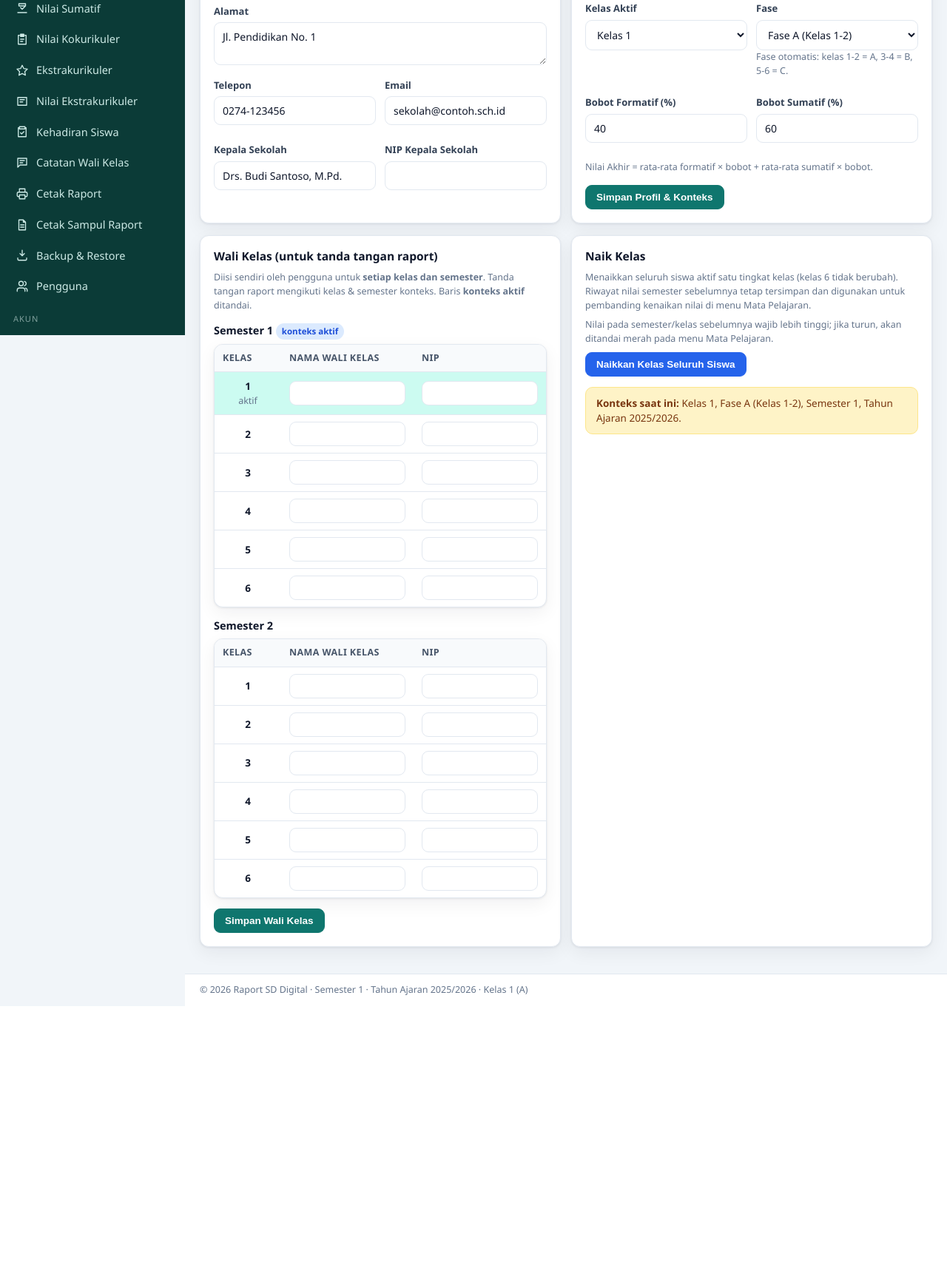
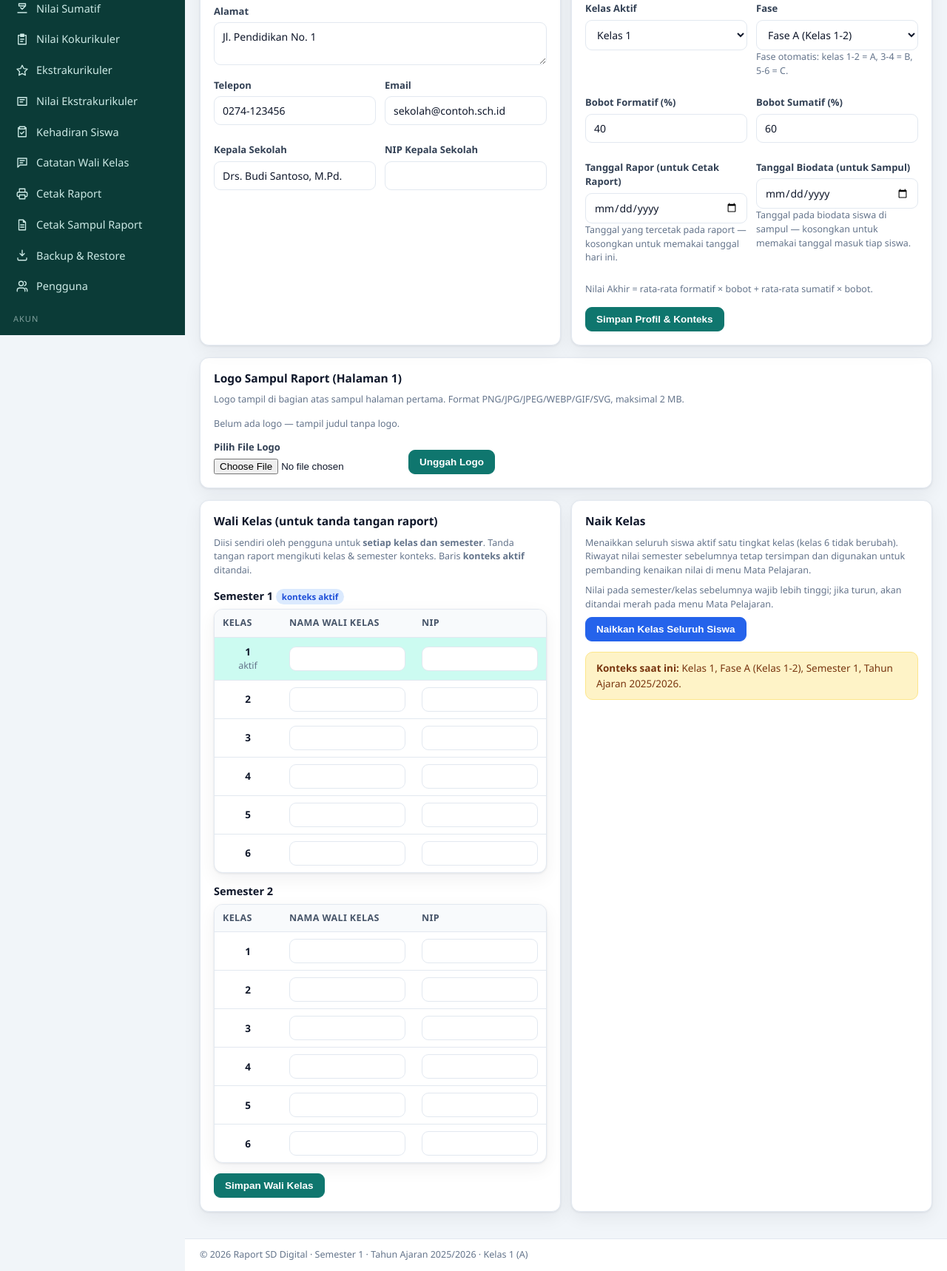
Before and after one commit to ponpesashshidiq2-dev/raportSD, a PHP site: page /index.php?page=profil in a window 1280 px wide. Shown: the part 347-2065 px from the top of the page at 74% size. Before the commit the page ends 1707 px from the top, so only its background shows below. Run offline with PHP 8.4, Linux system fonts and the light colour scheme; the visitor is signed in with stand-in values (Sample User, id 1); some libraries are stand-ins or nearby versions.

Commit message:
Sampul: judul rata tengah + logo dari Profil; Tanggal Rapor & Biodata di Profil; cetak tanpa predikat, deskripsi tanpa nilai dengan Ananda perlu bantuan dalam

```diff
--- a/app/db.php
+++ b/app/db.php
@@ -24,6 +24,9 @@ CREATE TABLE profil (
   website TEXT NOT NULL DEFAULT '',
   kepsek TEXT NOT NULL DEFAULT '',
   kepsek_nip TEXT NOT NULL DEFAULT '',
+  logo TEXT NOT NULL DEFAULT '',
+  tanggal_rapor TEXT NOT NULL DEFAULT '',
+  tanggal_biodata TEXT NOT NULL DEFAULT '',
   ta TEXT NOT NULL DEFAULT '2025/2026',
   semester INTEGER NOT NULL DEFAULT 1,
   kelas_aktif INTEGER NOT NULL DEFAULT 1,
@@ -343,6 +346,19 @@ function migrate_siswa_detail(PDO $pdo): void
     }
 }
 
+function migrate_profil_tambahan(PDO $pdo): void
+{
+    $cols = array_map(fn($c) => $c['name'], $pdo->query('PRAGMA table_info(profil)')->fetchAll(PDO::FETCH_ASSOC));
+    if (!$cols) {
+        return;
+    }
+    foreach (['logo', 'tanggal_rapor', 'tanggal_biodata'] as $c) {
+        if (!in_array($c, $cols, true)) {
+            $pdo->exec("ALTER TABLE profil ADD COLUMN $c TEXT NOT NULL DEFAULT ''");
+        }
+    }
+}
+
 function migrate_catatan_wali(PDO $pdo): void
 {
     $pdo->exec("CREATE TABLE IF NOT EXISTS catatan_wali (
--- a/app/helpers.php
+++ b/app/helpers.php
@@ -25,6 +25,7 @@ function db(): PDO
         migrate_kokurikuler($pdo);
         migrate_tp_kelas($pdo);
         migrate_jilid($pdo);
+        migrate_profil_tambahan($pdo);
     }
     return $pdo;
 }
@@ -378,11 +379,11 @@ function capaian_kompetensi(int $siswa, int $mapel, string $ta, int $sem, string
     $low = $rows[0];
     $high = $rows[count($rows) - 1];
     $awal = $nama !== '' ? (preg_match('/^ananda\b/i', $nama) ? $nama : 'Ananda ' . $nama) . ' ' : '';
-    $t1 = $awal . sprintf('menunjukkan penguasaan dalam %s (nilai %s).', $high['deskripsi'], format_nilai((float) $high['rata']));
+    $t1 = $awal . sprintf('menunjukkan penguasaan dalam %s.', $high['deskripsi']);
     if (count($rows) === 1) {
-        $t2 = sprintf('Perlu dipertahankan dan diperdalam: %s (nilai %s).', $low['deskripsi'], format_nilai((float) $low['rata']));
+        $t2 = $awal . sprintf('perlu dipertahankan dan diperdalam dalam %s.', $low['deskripsi']);
     } else {
-        $t2 = sprintf('Perlu penguatan: %s (nilai %s).', $low['deskripsi'], format_nilai((float) $low['rata']));
+        $t2 = $awal . sprintf('perlu bantuan dalam %s.', $low['deskripsi']);
     }
     return ['tinggi' => $t1, 'rendah' => $t2];
 }
--- a/assets/style.css
+++ b/assets/style.css
@@ -196,7 +196,9 @@ table.rp-tbl td.capai{font-size:12.5px}
 
 /* Cetak sampul raport */
 .sp-cover{display:flex;flex-direction:column;min-height:700px;text-align:center}
-.sp-title{font-size:19px;font-weight:800;letter-spacing:.6px;margin-top:4px}
+.sp-title{font-size:19px;font-weight:800;letter-spacing:.6px;margin-top:4px;text-align:center}
+.sp-logo{margin-bottom:12px}
+.sp-logo img{max-height:120px;max-width:180px}
 .sp-ident{margin:auto 0;width:78%;max-width:520px;min-width:280px;margin-left:auto;margin-right:auto}
 .sp-row{margin-bottom:22px}
 .sp-lbl{display:block;font-size:15px;margin-bottom:7px}
--- a/pages/cetak.php
+++ b/pages/cetak.php
@@ -126,7 +126,7 @@ foreach (all('SELECT ekstra_id, deskripsi FROM ekstra_deskripsi WHERE ta=? AND s
         $cap = capaian_kompetensi($sid, (int) $m['id'], $c['ta'], $c['semester'], $c['fase'], $s['nama']); ?>
       <tr>
         <td class="no"><?= $no ?></td>
-        <td class="mapel"><?= e($m['nama']) ?><?php if ($na !== null): ?><div style="font-size:11px;font-weight:400">Predikat: <?= e(predikat($na)) ?></div><?php endif; ?></td>
+        <td class="mapel"><?= e($m['nama']) ?></td>
         <td class="nilai"><?= $na !== null ? e(format_nilai($na)) : '-' ?></td>
         <td class="capai"><?= e($cap['tinggi']) ?><br><?= e($cap['rendah']) ?></td>
       </tr>
@@ -194,7 +194,7 @@ foreach (all('SELECT ekstra_id, deskripsi FROM ekstra_deskripsi WHERE ta=? AND s
   </div>
   <?php endif; ?>
 
-  <div class="rp-place"><?= e($p['kota'] ?: '........................') ?>, <?= e(tgl_indo()) ?></div>
+  <div class="rp-place"><?= e($p['kota'] ?: '........................') ?>, <?= e(trim($p['tanggal_rapor'] ?? '') !== '' && preg_match('/^\d{4}-\d{2}-\d{2}$/', $p['tanggal_rapor']) ? tgl_indo($p['tanggal_rapor']) : tgl_indo()) ?></div>
   <div class="rp-ttd">
     <div class="pos">
       <div class="role">Wali Kelas</div>
--- a/pages/profil.php
+++ b/pages/profil.php
@@ -24,8 +24,56 @@ if ($_SERVER['REQUEST_METHOD'] === 'POST') {
             $konteks['bobot_formatif'] = max(0, min(100, (int) ($_POST['bobot_formatif'] ?? 40)));
             $konteks['bobot_sumatif'] = max(0, min(100, (int) ($_POST['bobot_sumatif'] ?? 60)));
         }
+        foreach (['tanggal_rapor', 'tanggal_biodata'] as $f) {
+            if (isset($_POST[$f])) {
+                $v = trim($_POST[$f]);
+                $konteks[$f] = preg_match('/^\d{4}-\d{2}-\d{2}$/', $v) ? $v : '';
+            }
+        }
         update_row('profil', $konteks, 'id=?', [1]);
         flash_set('success', 'Profil dan konteks raport tersimpan.');
+        redirect('profil');
+    }
+
+    if ($aksi === 'logo' && is_admin()) {
+        $f = $_FILES['logo'] ?? null;
+        if (!$f || ($f['error'] ?? UPLOAD_ERR_NO_FILE) !== UPLOAD_ERR_OK) {
+            flash_set('error', 'File logo belum dipilih atau gagal diunggah.');
+            redirect('profil');
+        }
+        $ext = strtolower(pathinfo((string) $f['name'], PATHINFO_EXTENSION));
+        if (!in_array($ext, ['png', 'jpg', 'jpeg', 'webp', 'gif', 'svg'], true)) {
+            flash_set('error', 'Format logo harus PNG, JPG, JPEG, WEBP, GIF, atau SVG.');
+            redirect('profil');
+        }
+        if ((int) $f['size'] > 2 * 1024 * 1024) {
+            flash_set('error', 'Ukuran logo maksimal 2 MB.');
+            redirect('profil');
+        }
+        if (!is_dir(DATA_DIR)) {
+            mkdir(DATA_DIR, 0777, true);
+        }
+        $namaFile = 'logo.' . $ext;
+        $lama = basename(trim((string) profil()['logo']));
+        if ($lama !== '' && $lama !== $namaFile) {
+            @unlink(DATA_DIR . '/' . $lama);
+        }
+        if (!move_uploaded_file($f['tmp_name'], DATA_DIR . '/' . $namaFile)) {
+            flash_set('error', 'Gagal menyimpan file logo.');
+            redirect('profil');
+        }
+        update_row('profil', ['logo' => $namaFile], 'id=?', [1]);
+        flash_set('success', 'Logo sampul berhasil diunggah.');
+        redirect('profil');
+    }
+
+    if ($aksi === 'logo_hapus' && is_admin()) {
+        $lama = basename(trim((string) profil()['logo']));
+        if ($lama !== '') {
+            @unlink(DATA_DIR . '/' . $lama);
+        }
+        update_row('profil', ['logo' => ''], 'id=?', [1]);
+        flash_set('success', 'Logo sampul dihapus.');
         redirect('profil');
     }
 
@@ -129,11 +177,54 @@ page_head('Profil & Konteks Raport', 'Identitas sekolah, tahun ajaran, semester,
           <input type="number" name="bobot_sumatif" min="0" max="100" value="<?= (int) $p['bobot_sumatif'] ?>"<?= $disabled ?>>
         </div>
       </div>
+      <div class="form-row">
+        <div class="field">
+          <label>Tanggal Rapor (untuk Cetak Raport)</label>
+          <input type="date" name="tanggal_rapor" value="<?= e($p['tanggal_rapor']) ?>"<?= $disabledEdit ?>>
+          <div class="hint">Tanggal yang tercetak pada raport — kosongkan untuk memakai tanggal hari ini.</div>
+        </div>
+        <div class="field">
+          <label>Tanggal Biodata (untuk Sampul)</label>
+          <input type="date" name="tanggal_biodata" value="<?= e($p['tanggal_biodata']) ?>"<?= $disabledEdit ?>>
+          <div class="hint">Tanggal pada biodata siswa di sampul — kosongkan untuk memakai tanggal masuk tiap siswa.</div>
+        </div>
+      </div>
       <div class="hint mb">Nilai Akhir = rata-rata formatif &times; bobot + rata-rata sumatif &times; bobot.</div>
       <button class="btn" type="submit">Simpan Profil &amp; Konteks</button>
     </div>
   </div>
 </form>
+
+<div class="card">
+  <h3>Logo Sampul Raport (Halaman 1)</h3>
+  <?php if (!is_admin()): ?>
+    <div class="alert alert-info">Hanya administrator yang dapat mengunggah logo sampul.</div>
+  <?php else: ?>
+    <div class="hint mb">Logo tampil di bagian atas sampul halaman pertama. Format PNG/JPG/JPEG/WEBP/GIF/SVG, maksimal 2 MB.</div>
+    <div style="display:flex;gap:14px;align-items:center;flex-wrap:wrap">
+      <?php if (trim($p['logo']) !== ''): ?>
+        <img src="data/<?= e($p['logo']) ?>" alt="Logo sampul" style="max-height:72px;max-width:150px;border:1px solid var(--line);border-radius:8px;background:#fff;padding:6px">
+      <?php else: ?>
+        <span class="hint">Belum ada logo — tampil judul tanpa logo.</span>
+      <?php endif; ?>
+    </div>
+    <div style="display:flex;gap:10px;align-items:flex-end;flex-wrap:wrap;margin-top:12px">
+      <form method="post" action="index.php?page=profil" enctype="multipart/form-data" style="display:flex;gap:10px;align-items:flex-end;flex-wrap:wrap">
+        <?= csrf_field() ?>
+        <input type="hidden" name="aksi" value="logo">
+        <div class="field" style="margin-bottom:0"><label>Pilih File Logo</label><input type="file" name="logo" accept=".png,.jpg,.jpeg,.webp,.gif,.svg" required></div>
+        <button class="btn" type="submit">Unggah Logo</button>
+      </form>
+      <?php if (trim($p['logo']) !== ''): ?>
+        <form method="post" action="index.php?page=profil" data-confirm="Hapus logo sampul?">
+          <?= csrf_field() ?>
+          <input type="hidden" name="aksi" value="logo_hapus">
+          <button class="btn danger" type="submit">Hapus Logo</button>
+        </form>
+      <?php endif; ?>
+    </div>
+  <?php endif; ?>
+</div>
 
 <div class="grid grid-2">
   <form method="post" action="index.php?page=profil" data-confirm="Simpan data wali kelas seluruh kelas &amp; semester?">
--- a/pages/sampul.php
+++ b/pages/sampul.php
@@ -65,7 +65,8 @@ page_head('Cetak Sampul Raport', 'Konteks: Kelas ' . $kelas . ' - Fase ' . $c['f
     $jkTeks = $s['jk'] === 'P' ? 'Perempuan' : 'Laki-laki';
 
     $kotaCetak = trim($p['kota']);
-    $tglMasuk = $tglAman($s['tanggal_masuk'] ?? '');
+    $tglBiodataProfil = $tglAman($p['tanggal_biodata'] ?? '');
+    $tglMasuk = $tglBiodataProfil !== '' ? $tglBiodataProfil : $tglAman($s['tanggal_masuk'] ?? '');
     $tglCetak = $kotaCetak;
     if ($tglMasuk !== '') {
         $tglCetak = ($tglCetak !== '' ? $tglCetak . ', ' : '') . $tglMasuk;
@@ -96,6 +97,9 @@ page_head('Cetak Sampul Raport', 'Konteks: Kelas ' . $kelas . ' - Fase ' . $c['f
 <!-- HALAMAN 1 — SAMPUL -->
 <div class="raport-sheet sp-cover">
   <div class="sp-top">
+    <?php if (trim($p['logo']) !== ''): ?>
+      <div class="sp-logo"><img src="data/<?= e($p['logo']) ?>" alt="Logo Sekolah"></div>
+    <?php endif; ?>
     <div class="sp-title">RAPOR PESERTA DIDIK</div>
     <div class="sp-title">SEKOLAH DASAR</div>
     <div class="sp-title">(SD)</div>
```
